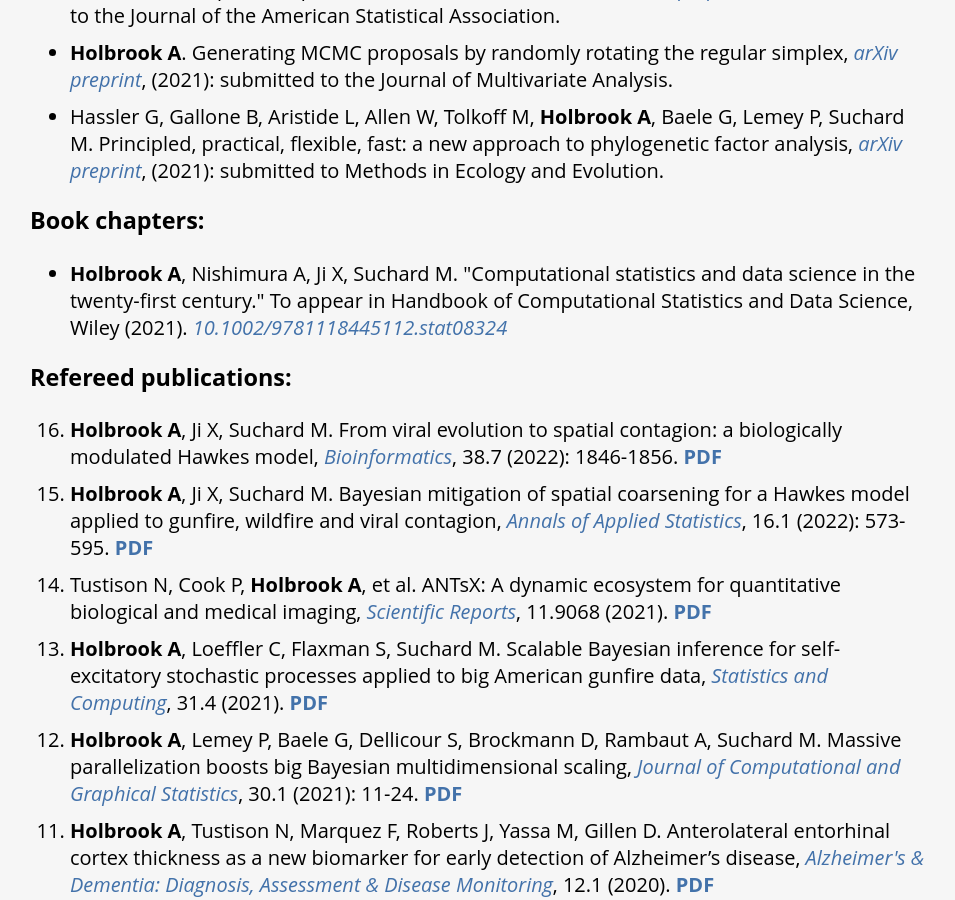
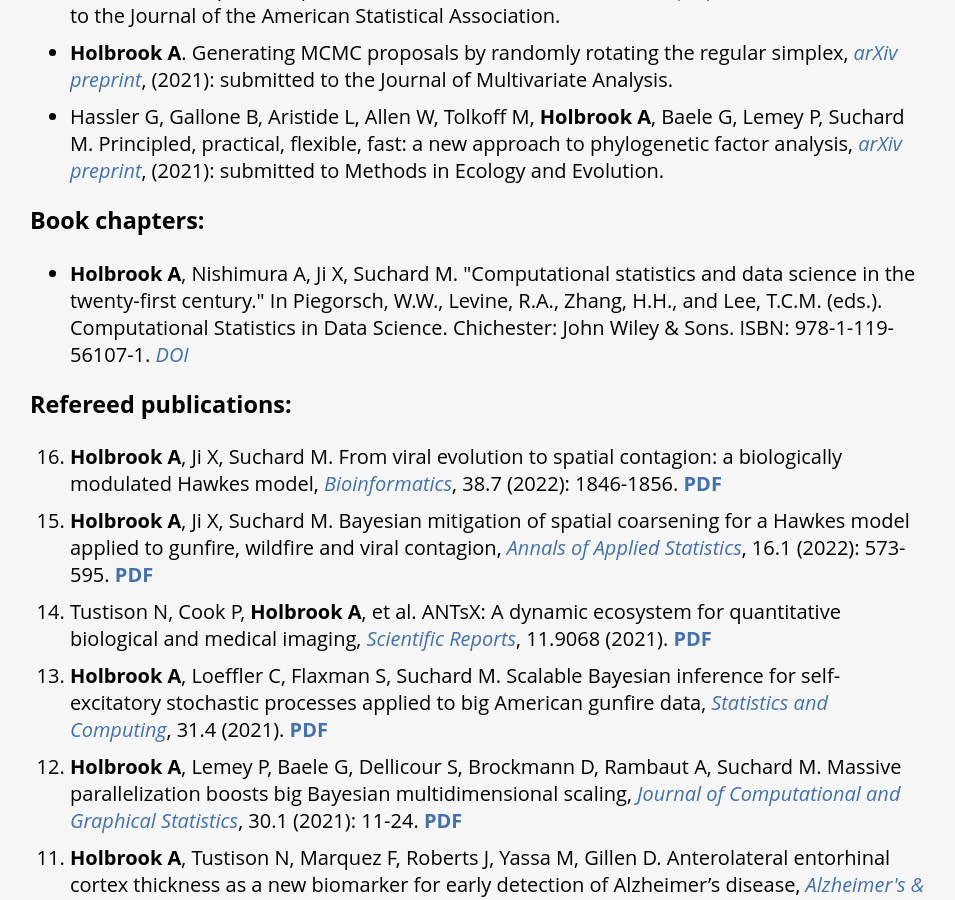
Before and after one commit to andrewjholbrook/andrewjholbrook.github.io, a Jekyll site: the page built from research.html, in a window 1280 px wide and 900 px high, scrolled down 499 px. Shown: the whole window, without its empty margins (162-1117 px from the left). Built offline with Jekyll 4.4.1, drawn with Linux system fonts in a browser that asks for light colours; a style sheet for code colours, icons or effects is not loaded.

Commit message:
Update research.html

```diff
--- a/research.html
+++ b/research.html
@@ -20,7 +20,10 @@
 
      <h3>Book chapters:</h3>
        <ul id="chapters">
-          <li><b>Holbrook A</b>, Nishimura A, Ji X, Suchard M. "Computational statistics and data science in the twenty-first century." To appear in Handbook of Computational Statistics and Data Science, Wiley (2021). <i><a href="https://doi.org/10.1002/9781118445112.stat08324" target="_blank"> 10.1002/9781118445112.stat08324</a></i> </li>
+          <li><b>Holbrook A</b>, Nishimura A, Ji X, Suchard M. "Computational statistics and data science in the twenty-first century." In Piegorsch,
+W.W., Levine, R.A., Zhang, H.H., and Lee, T.C.M. (eds.). Computational
+Statistics in Data Science. Chichester:
+John Wiley & Sons. ISBN: 978-1-119-56107-1. <i><a href="https://doi.org/10.1002/9781118445112.stat08324" target="_blank"> DOI</a></i> </li>
        </ul>
 
   <h3>Refereed publications:</h3>
```
